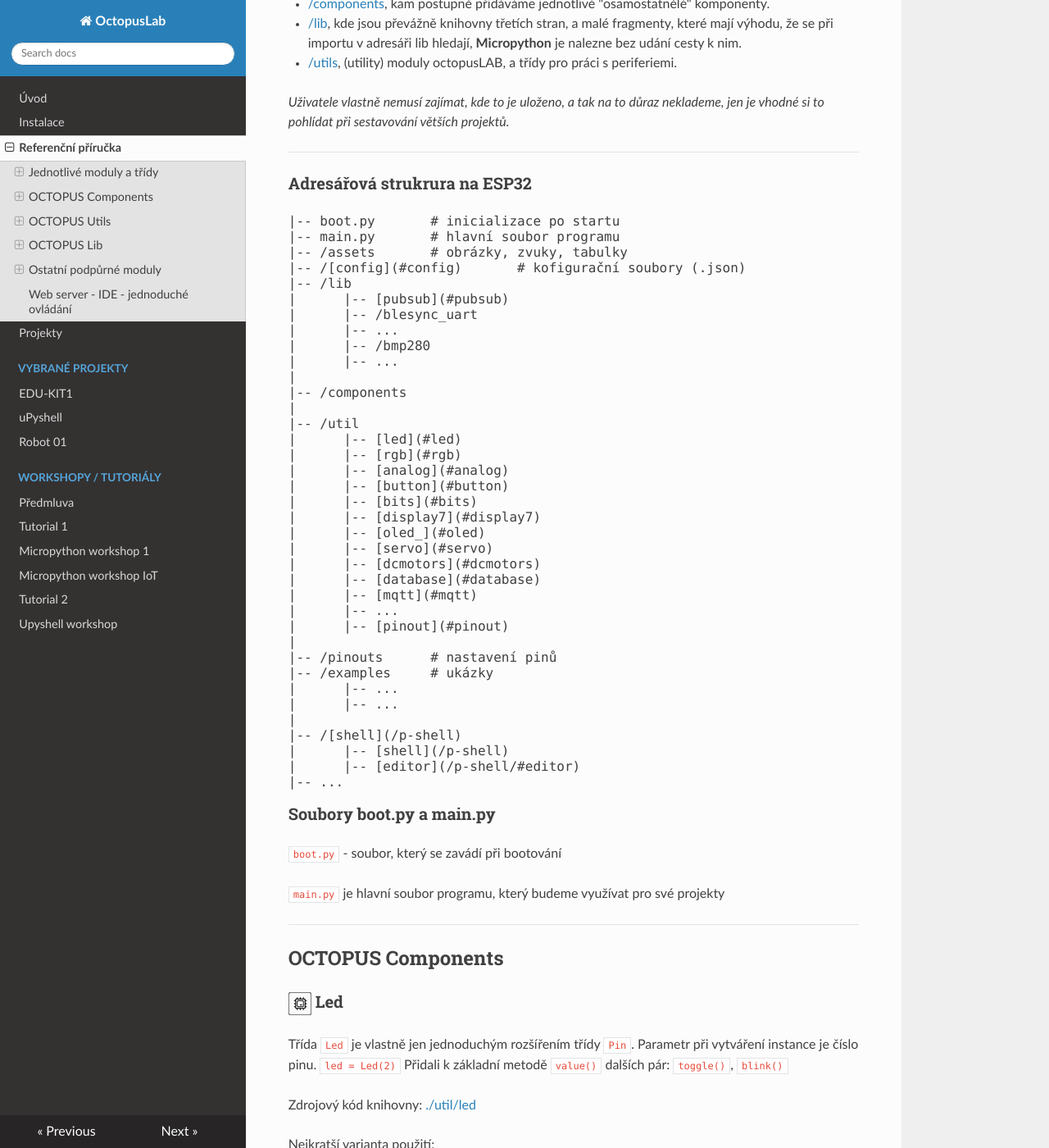
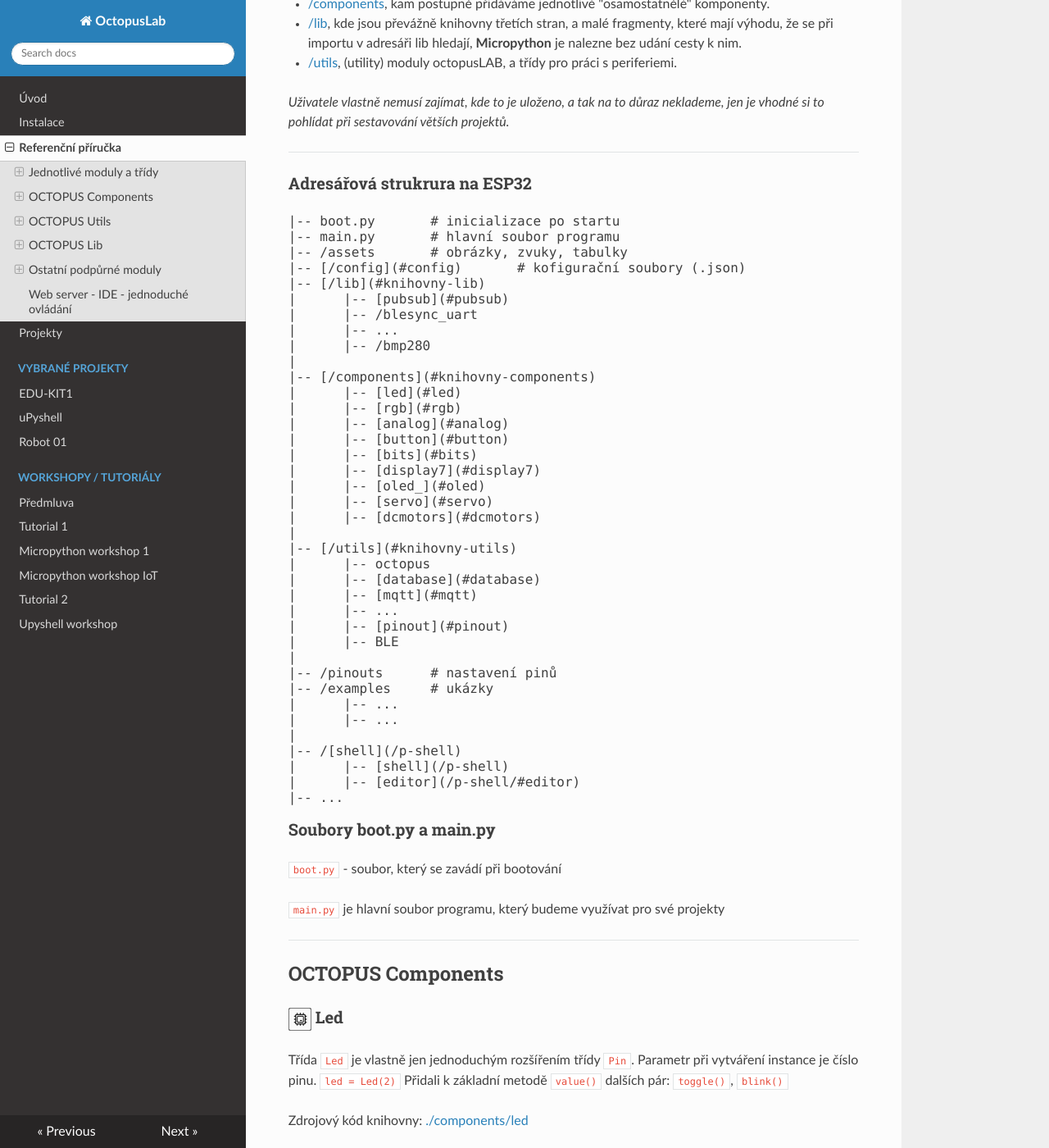
Before and after one commit to octopuslab-cz/docs_octopuslab_cz, an MkDocs documentation site: the page built from docs/basicdoc.md, in a window 1280 px wide and 1400 px high, scrolled down 1295 px. Shown: the whole window at 82% size. Built offline with MkDocs 1.6.1, drawn with Linux system fonts in a browser that asks for light colours; nearby versions of some CDN libraries; some of the changed text lies outside the part shown.

Commit message:
refactor 2 components 1

````diff
--- a/docs/basicdoc.md
+++ b/docs/basicdoc.md
@@ -52,17 +52,14 @@ Jednotlivé moduly - knihovny (podprogramy, třídy) jsme rozdělili do několik
 |-- boot.py       # inicializace po startu
 |-- main.py       # hlavní soubor programu
 |-- /assets       # obrázky, zvuky, tabulky
-|-- /[config](#config)       # kofigurační soubory (.json)
-|-- /lib
+|-- [/config](#config)       # kofigurační soubory (.json)
+|-- [/lib](#knihovny-lib)
 |      |-- [pubsub](#pubsub)
 |      |-- /blesync_uart
 |      |-- ...
 |      |-- /bmp280
-|      |-- ...
 |
-|-- /components
-|
-|-- /util
+|-- [/components](#knihovny-components)
 |      |-- [led](#led)
 |      |-- [rgb](#rgb)
 |      |-- [analog](#analog)
@@ -72,10 +69,14 @@ Jednotlivé moduly - knihovny (podprogramy, třídy) jsme rozdělili do několik
 |      |-- [oled_](#oled)
 |      |-- [servo](#servo)
 |      |-- [dcmotors](#dcmotors)
+|
+|-- [/utils](#knihovny-utils)
+|      |-- octopus
 |      |-- [database](#database)
 |      |-- [mqtt](#mqtt)
 |      |-- ...
 |      |-- [pinout](#pinout)
+|      |-- BLE
 |
 |-- /pinouts      # nastavení pinů
 |-- /examples     # ukázky
@@ -105,11 +106,11 @@ Přidali k základní metodě `value()` dalších pár: `toggle()`, `blink()`
 
 
 Zdrojový kód knihovny:
-[./util/led](https://github.com/octopusengine/octopuslab/blob/master/esp32-micropython/util/led/__init__.py)
+[./components/led](https://github.com/octopusengine/octopuslab/blob/master/esp32-micropython/util/led/__init__.py)
 
 Nejkratší varianta použití:
 ```python
-from util.led import Led
+from components.led import Led
 led = Led(2)
 
 while True:
@@ -118,8 +119,8 @@ while True:
 
 Číslo PINu v ukázce je 2, to je svítivá dioda vestavěná v **DoIt** modulech i v našem ESP32boardu. Ale pro práci s obecným modulem, kde máme možnost si nastavit, kde se Led dioda nachází, použijeme pak variantu základní ukázky z examples, kde `BUILT_IN_LED` je konstanta, ve které je číslo PINu uloženo:
 ```python
-from util.led import Led
-from util.pinout import set_pinout
+from components.led import Led
+from utils.pinout import set_pinout
 
 pinout = set_pinout()           # set board pinout
 led = Led(pinout.BUILT_IN_LED)  # BUILT_IN_LED = 2
@@ -141,12 +142,12 @@ Zdrojový kód knihovny: [util/rgb](https://github.com/octopusengine/octopuslab/
 
 
 ```python
-from util.rgb import Rgb
+from components.rgb import Rgb
 
-from util.pinout import set_pinout
+from utils.pinout import set_pinout
 pinout = set_pinout()   # set board pinout
 
-from util.io_config import get_from_file
+from utils.io_config import get_from_file
 io_conf = get_from_file()
 
 ws = Rgb(pinout.WS_LED_PIN,io_conf.get('ws'))
@@ -168,7 +169,7 @@ Zdrojový kód knihovny: [util/analog](https://github.com/octopusengine/octopusl
 
 ```python
 from time import sleep
-from util.analog import Analog
+from components.analog import Analog
 
 an2 = Analog(33)
 
@@ -189,7 +190,7 @@ Zdrojový kód knihovny: [util/button](https://github.com/octopusengine/octopusl
 ```python
 from time import sleep
 from machine import Pin
-from util.button import Button
+from components.button import Button
 
 led_button = Button(0, release_value=1)
 built_in_led = Pin(2, Pin.OUT)
@@ -222,7 +223,7 @@ Pro práci s jednotlivými **bity**. `B1 = 0b11111001`. Bitové operace jsme si
 Zdrojový kód knihovny: [util/bits](https://github.com/octopusengine/octopuslab/blob/master/esp32-micropython/util/bits/__init__.py)
 
 ```python
-from util.bits import neg
+from components.bits import neg
 B1 = 0b11111001
 neg(B1) # > 0b00000110
 
@@ -241,8 +242,8 @@ Před inicializací se musí nejdříve připojit `SPI`.
 
 ```python
 from machine import Pin, SPI
-from util.pinout import set_pinout
-from util.display7 import Display7
+from utils.pinout import set_pinout
+from components.display7 import Display7
 
 
 print("this is simple Micropython example | octopusLAB & ESP32")
@@ -264,7 +265,7 @@ Kratší "octopus" verze:
 
 ```python
 from time import sleep
-from util.octopus import disp7_init
+from utils.octopus import disp7_init
 
 print("this is simple Micropython example | ESP32 & octopusLAB")
 print()
@@ -284,7 +285,7 @@ Ale ukázalo se, že pro vlastní projekty je lepší umět spouštět displej i
 
 Zjednodušené ovládání je pak tradičně:
 ```python
-from util.octopus import oled_init
+from utils.octopus import oled_init
 oled = oled_init()
 ...
 ```
@@ -298,9 +299,9 @@ Zdrojový kód knihovny: [util/servo](https://github.com/octopusengine/octopusla
 
 ```python
 from time import sleep
-from util.pinout import set_pinout
+from utils.pinout import set_pinout
 
-from util.servo import Servo
+from components.servo import Servo
 pinout = set_pinout()
 
 # s1 = Servo(pinout.PWM1_PIN)
@@ -324,10 +325,10 @@ while True:
 Zdrojový kód knihovny: [util/dcmotors](https://github.com/octopusengine/octopuslab/blob/master/esp32-micropython/util/dcmotors/__init__.py)
 
 ```python
-from util.pinout import set_pinout
+from utils.pinout import set_pinout
 pinout = set_pinout()
 
-from util.dcmotors import Motor, Steering
+from components.dcmotors import Motor, Steering
 
 motor_r = Motor(pinout.MOTOR_1A, pinout.MOTOR_2A, pinout.MOTOR_12EN)
 motor_l = Motor(pinout.MOTOR_3A, pinout.MOTOR_4A, pinout.MOTOR_34EN)
@@ -350,14 +351,14 @@ Zdrojový kód knihovny: [util/buzzer](https://github.com/octopusengine/octopusl
 
 Základ práce:
 ```python
-from util.buzzer import Buzzer
+from components.buzzer import Buzzer
 piezzo = Buzzer(33)
 piezzo.beep()
 ```
 
 Doplňující třída `melody` jako přidání další části kódu:
 ```python
-from util.buzzer.melody import jingle1
+from components.buzzer.melody import jingle1
 piezzo.play_melody[jingle1]
 ```
 
@@ -372,16 +373,16 @@ Zdrojový kód knihovny: [util/iot](https://github.com/octopusengine/octopuslab/
 
 Ukázka:
 ```python
-from util.iot import Relay
+from components.iot import Relay
 re1 = Relay() # default IoTboard pin
 re1.value(1)
 re2 = Relay(26)
 
-from util.iot import Pwm
+from components.iot import Pwm
 pwm_led = Pwm(33)
 pwm_led.duty(300)
 
-from util.iot import Thermometer
+from components.iot import Thermometer
 tt = Thermometer(32)
 tx = tt.ds.scan()
 tt.get_temp() # default index 0 > first sensor
@@ -397,7 +398,7 @@ ESP díky paměti umožňuje bez nadsázky i základní práci s databází.
 Zaměříme se na dvě základní: lokální `btree` a vzdálené `MySQL`, `Influx`.
 
 ```python
-from util.database.btreedb import BTreeDB
+from utils.database.btreedb import BTreeDB
 db = BTreeDB("test")
 db.addOne("one","1")
 db.listAll()
@@ -446,7 +447,7 @@ A může je třeba zobrazovat na displeji:
 
 ```python
 import pubsub
-from util.octopus import disp7_init
+from utils.octopus import disp7_init
 
 d7 = disp7_init()  # 8 x 7segment display init
 
@@ -473,13 +474,13 @@ Pomocí mobilní aplikace šipkami nahoru (Up) a dolů (DOWN) pak ovládáme ves
 ```python
 import blesync_server
 import blesync_uart.server
-import util.ble.bluefruit as bf
+import utils.ble.bluefruit as bf
 
-from util.shell.terminal import getUid
+from shell.terminal import getUid
 uID5 = getUid(short=5)
 
 from time import sleep
-from util.led import Led
+from components.led import Led
 led = Led(2)
 
 
@@ -522,7 +523,7 @@ RIGHT = b'!B813'
 
 S touto knihovnou pak pracujeme takto:
 ```python
-import util.ble.bluefruit as bf
+import utils.ble.bluefruit as bf
 ...
     if message == bf.UP:
         led.value(1)
@@ -577,8 +578,8 @@ Práci s PINy nám ulehčuje přednastanený `pinout` v configu. Konfigurační
 Zdrojový kód knihovny: [util/pinout](https://github.com/octopusengine/octopuslab/blob/master/esp32-micropython/util/pinout.py)
 
 ```python
-from util.led import Led
-from util.pinout import set_pinout
+from components.led import Led
+from utils.pinout import set_pinout
 
 pinout = set_pinout()           # set board pinout
 led = Led(pinout.BUILT_IN_LED)  # BUILT_IN_LED = 2
````
